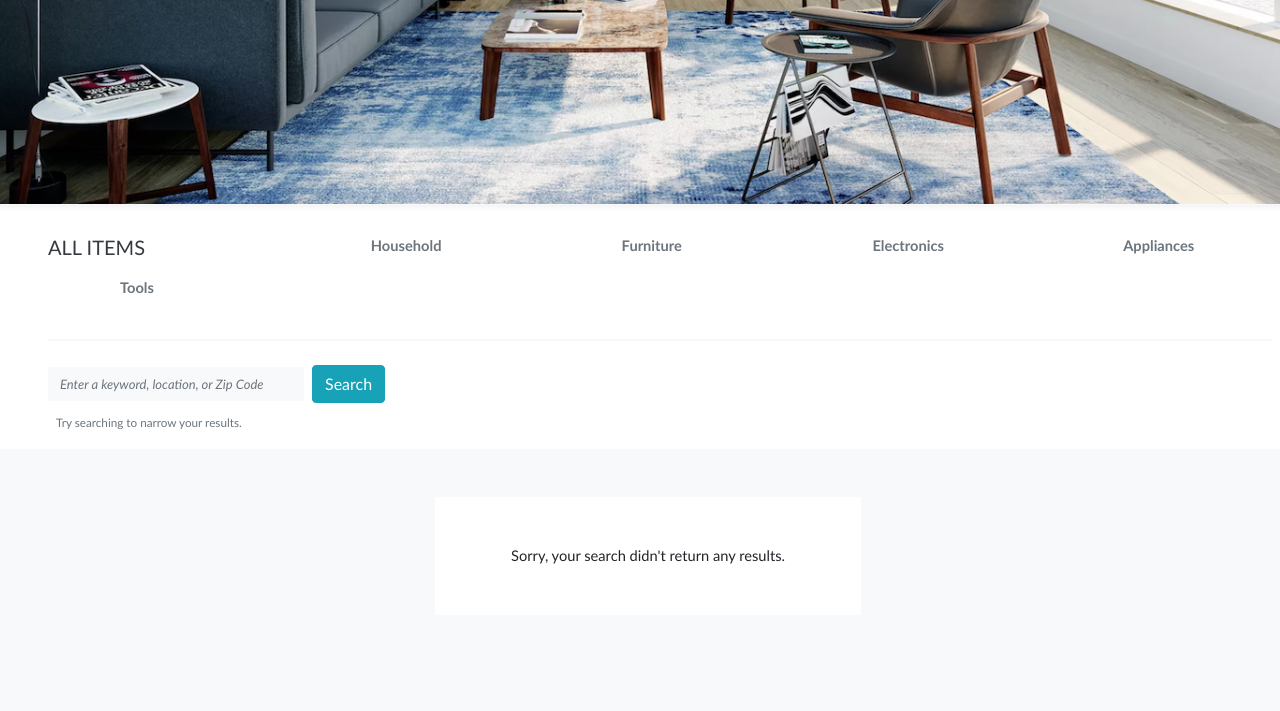
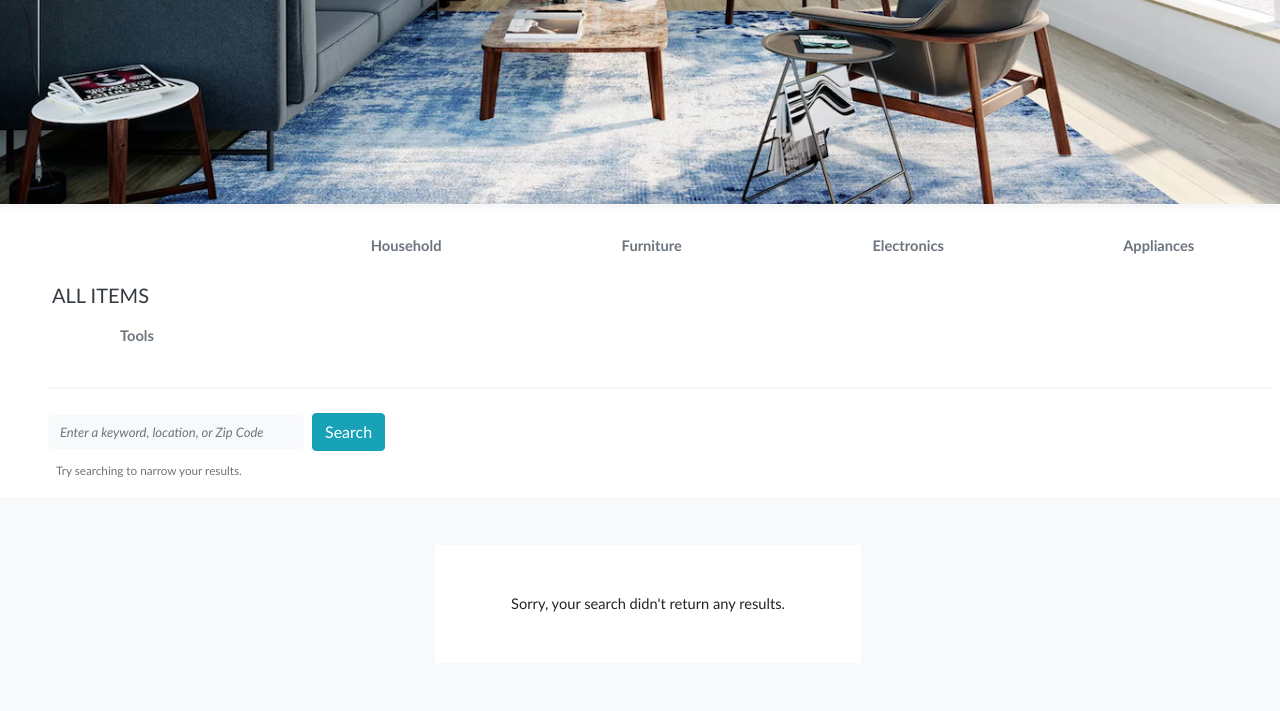
Before and after one commit to gth2103/res_app, a Flask app: template res/app/templates/all.html in a window 1280 px wide. Shown: the part 565-1276 px from the top of the page. Before the commit the page ends 1228 px from the top, so only its background shows below. Run offline with Flask 2, Linux system fonts and the light colour scheme; the template is opened without the code that fills it, so the values that code supplies are empty; some libraries are stand-ins or nearby versions.

Commit message:
added m-1 and pt-5 to header, added text-center an title-menu items in all page

```diff
--- a/res/app/templates/all.html
+++ b/res/app/templates/all.html
@@ -53,33 +53,33 @@
         </div>
     </div>
     <div class="row pl-5">
-        <div class="col mb-3">
-            <h5 class="text-uppercase text-dark mb-3 mr-5 d-inline">
+        <div class="col mb-3 pt-5">
+            <h5 class="text-uppercase text-dark mb-3 ml-1 mr-5 d-inline">
                 All Items
             </h5>
         </div>
             <div class="col mb-3">
-                <a id="household" class="title-menu-item m-5 p-4 text-secondary font-weight-bold" href="/buy/household">
+                <a id="household" class="title-menu-item text-center m-5 p-4 text-secondary font-weight-bold" href="/buy/household">
                     Household
                 </a>
             </div>
             <div class="col mb-3">
-                <a id="furniture" class="title-menu-item m-5 p-4 text-secondary font-weight-bold" href="/buy/furniture">
+                <a id="furniture" class="title-menu-item text-center m-5 p-4 text-secondary font-weight-bold" href="/buy/furniture">
                     Furniture
                 </a>
             </div>
             <div class="col mb-3">
-                <a id="electronics" class="title-menu-item m-5 p-4 text-secondary font-weight-bold" href="/buy/electronics">
+                <a id="electronics" class="title-menu-item text-center m-5 p-4 text-secondary font-weight-bold" href="/buy/electronics">
                     Electronics
                 </a>
             </div>
             <div class="col mb-3">
-                <a id="appliances" class="title-menu-item m-5 p-4 text-secondary font-weight-bold" href="/buy/appliances">
+                <a id="appliances" class="title-menu-item text-center m-5 p-4 text-secondary font-weight-bold" href="/buy/appliances">
                     Appliances
                 </a>
             </div>
             <div class="col mb-3">
-                <a id="tools" class="title-menu-item m-5 p-4 text-secondary font-weight-bold" href="/buy/tools">
+                <a id="tools" class="title-menu-item m-5 p-4 text-center text-secondary font-weight-bold" href="/buy/tools">
                     Tools
                 </a>
             </div>
```
